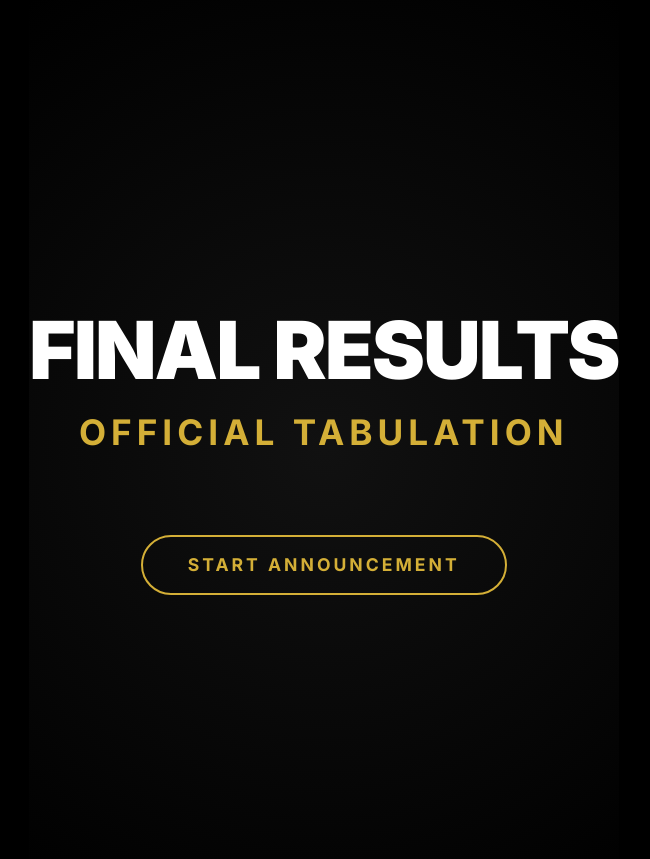
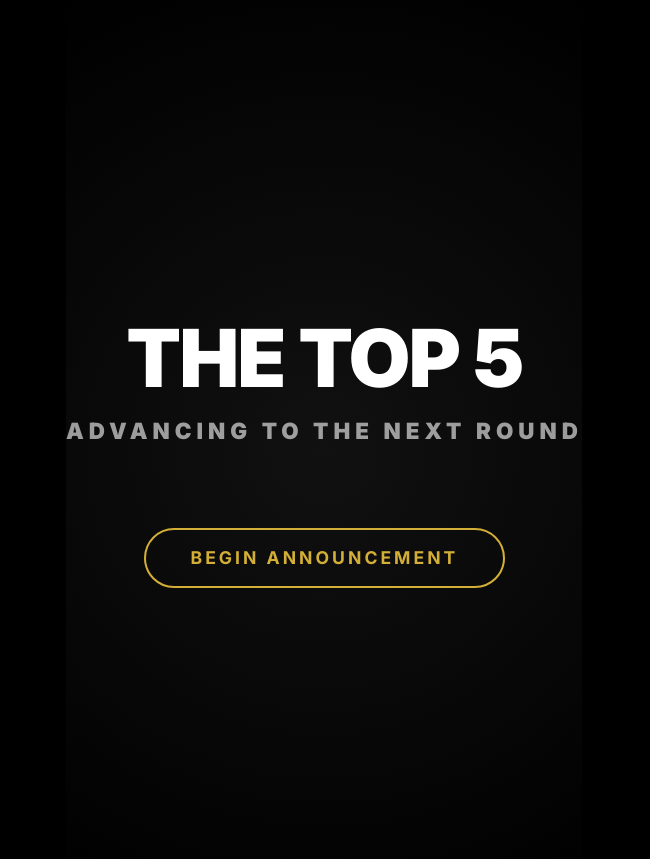
Before and after one commit to cciitmanager01/CCI-BC, a Flask app: template templates/winner_reveal.html in a window 1280 px wide. Shown: the part 41-900 px from the top of the page, without its empty margins (316-966 px from the left). Run offline with Flask 3, Linux system fonts and the light colour scheme; the template is opened without the code that fills it, so the values that code supplies are empty; some libraries are stand-ins or nearby versions.

Commit message:
Add files via upload

```diff
--- a/templates/winner_reveal.html
+++ b/templates/winner_reveal.html
@@ -3,13 +3,12 @@
 <style>
     /* 🚀 CINEMATIC STAGE SETTINGS */
     html, body {
-        background: #000 !important; /* Pure Black for Projectors */
+        background: #000 !important;
         overflow: hidden !important;
         height: 100vh !important;
         color: white;
     }
 
-    /* Hide standard layout headers/footers to focus on the stage */
     header, footer, .navbar { display: none !important; }
 
     .stage-container {
@@ -28,64 +27,74 @@
         max-width: 1200px;
     }
 
-    /* Animation when a step becomes active */
     .reveal-active {
         display: block;
         animation: cinematicZoom 1.2s cubic-bezier(0.16, 1, 0.3, 1) forwards;
     }
 
     @keyframes cinematicZoom {
-        0% { opacity: 0; transform: scale(0.7) translateY(50px); filter: blur(15px); }
+        0% { opacity: 0; transform: scale(0.75) translateY(30px); filter: blur(15px); }
         100% { opacity: 1; transform: scale(1) translateY(0); filter: blur(0); }
     }
 
     .rank-label {
-        font-size: 1.5rem;
+        font-size: 1.4rem;
         font-weight: 900;
-        color: #D4AF37; /* Pageant Gold */
+        color: #D4AF37; /* Gold */
         text-transform: uppercase;
-        letter-spacing: 10px;
+        letter-spacing: 12px;
         margin-bottom: 20px;
         display: block;
     }
 
     .winner-name {
-        font-size: clamp(3rem, 10vw, 7rem);
+        font-size: clamp(3.5rem, 10vw, 7.5rem);
         font-weight: 900;
         color: white;
         letter-spacing: -2px;
         line-height: 1;
-        margin-bottom: 10px;
-        text-shadow: 0 0 50px rgba(255,255,255,0.2);
+        text-shadow: 0 10px 30px rgba(0,0,0,0.5);
     }
 
     .winner-dept {
         font-size: 2.2rem;
-        color: rgba(255, 255, 255, 0.5);
+        color: rgba(255, 255, 255, 0.4);
         font-weight: 700;
         text-transform: uppercase;
         letter-spacing: 5px;
+        margin-top: 15px;
     }
 
-    /* 👑 GRAND WINNER SPECIAL STYLING */
-    .grand-title {
-        color: #D4AF37;
-        font-size: 8.5rem !important;
-        text-shadow: 0 0 40px rgba(212, 175, 55, 0.6);
+    /* SUMMARY GRID (For Step 6) */
+    .finalist-grid {
+        display: grid;
+        grid-template-columns: repeat(5, 1fr);
+        gap: 20px;
+        width: 90%;
+        margin-top: 40px;
     }
 
-    .glow-overlay {
-        position: absolute;
-        width: 100%;
-        height: 100%;
-        background: radial-gradient(circle, rgba(212,175,55,0.1) 0%, transparent 70%);
-        pointer-events: none;
-        animation: pulseGlow 4s infinite alternate;
+    .finalist-card {
+        background: rgba(255,255,255,0.05);
+        border: 1px solid rgba(212, 175, 55, 0.4);
+        padding: 30px 15px;
+        border-radius: 20px;
+        transition: all 0.5s;
     }
 
-    @keyframes pulseGlow {
-        from { opacity: 0.3; }
-        to { opacity: 0.8; }
+    .finalist-card h4 {
+        font-size: 1.4rem;
+        font-weight: 900;
+        margin: 0;
+        color: #D4AF37;
+        line-height: 1.2;
+    }
+    .finalist-card p {
+        font-size: 0.8rem;
+        margin-bottom: 10px;
+        opacity: 0.5;
+        text-transform: uppercase;
+        letter-spacing: 2px;
     }
 
     /* CONTROLS */
@@ -99,15 +108,15 @@
         border-radius: 50px;
         text-transform: uppercase;
         letter-spacing: 3px;
-        transition: all 0.4s cubic-bezier(0.175, 0.885, 0.32, 1.275);
+        transition: all 0.4s;
         margin-top: 60px;
+        cursor: pointer;
     }
 
     .btn-reveal:hover {
         background: #D4AF37;
         color: black;
-        transform: scale(1.1);
-        box-shadow: 0 0 30px rgba(212, 175, 55, 0.5);
+        box-shadow: 0 0 40px rgba(212, 175, 55, 0.4);
     }
 
     .exit-link {
@@ -119,46 +128,76 @@
         text-decoration: none;
         font-size: 0.8rem;
     }
-    .exit-link:hover { opacity: 1; color: red; }
 </style>
 
 <div class="stage-container">
-    <div class="glow-overlay" id="glow" style="display:none;"></div>
 
     <!-- START STATE -->
     <div id="step0" class="reveal-box reveal-active">
-        <h1 style="font-size: 5rem; font-weight: 900; letter-spacing: -2px;">FINAL RESULTS</h1>
-        <p class="winner-dept" style="color: #D4AF37;">Official Tabulation</p>
-        <button onclick="showStep(1)" class="btn-reveal">Start Announcement</button>
+        <h1 style="font-size: 5rem; font-weight: 900; letter-spacing: -2px;">THE TOP 5</h1>
+        <p class="rank-label" style="color: white; opacity: 0.6; letter-spacing: 5px;">Advancing to the Next Round</p>
+        <button onclick="showStep(5)" class="btn-reveal">Begin Announcement</button>
     </div>
 
-    <!-- 2ND RUNNER UP -->
-    <div id="step1" class="reveal-box">
-        <span class="rank-label">2nd Runner Up</span>
+    <!-- 5TH PLACE REVEAL -->
+    <div id="step5" class="reveal-box">
+        <span class="rank-label">Finalist #5</span>
+        <h2 class="winner-name">{{ winners[4].name if winners|length > 4 else "---" }}</h2>
+        <p class="winner-dept">{{ winners[4].dept if winners|length > 4 else "" }}</p>
+        <button onclick="showStep(4)" class="btn-reveal">Next Finalist</button>
+    </div>
+
+    <!-- 4TH PLACE REVEAL -->
+    <div id="step4" class="reveal-box">
+        <span class="rank-label">Finalist #4</span>
+        <h2 class="winner-name">{{ winners[3].name if winners|length > 3 else "---" }}</h2>
+        <p class="winner-dept">{{ winners[3].dept if winners|length > 3 else "" }}</p>
+        <button onclick="showStep(3)" class="btn-reveal">Next Finalist</button>
+    </div>
+
+    <!-- 3RD PLACE REVEAL -->
+    <div id="step3" class="reveal-box">
+        <span class="rank-label">Finalist #3</span>
         <h2 class="winner-name">{{ winners[2].name if winners|length > 2 else "---" }}</h2>
         <p class="winner-dept">{{ winners[2].dept if winners|length > 2 else "" }}</p>
-        <button onclick="showStep(2)" class="btn-reveal">Reveal 1st Runner Up</button>
+        <button onclick="showStep(2)" class="btn-reveal">Next Finalist</button>
     </div>
 
-    <!-- 1ST RUNNER UP -->
+    <!-- 2ND PLACE REVEAL -->
     <div id="step2" class="reveal-box">
-        <span class="rank-label">1st Runner Up</span>
+        <span class="rank-label">Finalist #2</span>
         <h2 class="winner-name">{{ winners[1].name if winners|length > 1 else "---" }}</h2>
         <p class="winner-dept">{{ winners[1].dept if winners|length > 1 else "" }}</p>
-        <button onclick="showStep(3)" class="btn-reveal">Reveal Grand Winner</button>
+        <button onclick="showStep(1)" class="btn-reveal">Final Qualifier</button>
     </div>
 
-    <!-- GRAND WINNER -->
-    <div id="step3" class="reveal-box">
-        <div style="font-size: 6rem; margin-bottom: 10px;">👑</div>
-        <span class="rank-label" style="font-size: 2rem;">Binibining Coolaire 2026</span>
-        <h1 class="winner-name grand-title">{{ winners[0].name if winners|length > 0 else "---" }}</h1>
-        <p class="winner-dept" style="color: white; opacity: 1;">{{ winners[0].dept if winners|length > 0 else "" }}</p>
+    <!-- 1ST PLACE REVEAL -->
+    <div id="step1" class="reveal-box">
+        <span class="rank-label" style="color: white;">Highest Score Qualifier</span>
+        <h2 class="winner-name" style="color: #D4AF37;">{{ winners[0].name if winners|length > 0 else "---" }}</h2>
+        <p class="winner-dept">{{ winners[0].dept if winners|length > 0 else "" }}</p>
+        <button onclick="showStep(6)" class="btn-reveal">Show All Finalists</button>
+    </div>
 
-        <div class="mt-5">
-            <a href="/hr-results" class="btn btn-outline-light rounded-pill px-4 opacity-25">Close Stage</a>
+    <!-- STEP 6: ALL TOP 5 SUMMARY -->
+    <div id="step6" class="reveal-box">
+        <h1 style="font-weight: 900; letter-spacing: -2px; font-size: 3.5rem;">OUR TOP 5 FINALISTS</h1>
+        <p class="rank-label" style="font-size: 1rem;">Advancing to Round 2</p>
+
+        <div class="finalist-grid">
+            {% for i in range(5) %}
+            <div class="finalist-card">
+                <p>QUALIFIER</p>
+                <h4>{{ winners[i].name if winners|length > i else "---" }}</h4>
+            </div>
+            {% endfor %}
+        </div>
+
+        <div class="mt-5 pt-4">
+            <a href="/hr-results" class="btn btn-outline-light rounded-pill opacity-25">Exit to Dashboard</a>
         </div>
     </div>
+
 </div>
 
 <a href="/hr-results" class="exit-link">EXIT STAGE</a>
@@ -171,22 +210,17 @@
             el.style.display = 'none';
         });
 
-        // Show the current step
-        const currentStep = document.getElementById('step' + s);
-        currentStep.style.display = 'block';
+        // Show target step
+        const target = document.getElementById('step' + s);
+        target.style.display = 'block';
 
-        // Trigger the animation
+        // Trigger animation
         setTimeout(() => {
-            currentStep.classList.add('reveal-active');
-        }, 10);
+            target.classList.add('reveal-active');
+        }, 20);
 
-        // Turn on the golden glow background when Grand Winner is revealed
-        if (s === 3) {
-            document.getElementById('glow').style.display = 'block';
-        }
-
-        // Fullscreen the stage on the first button click for a better look
-        if (s === 1) {
+        // Auto-Fullscreen on first click
+        if (s === 5) {
             const elem = document.documentElement;
             if (elem.requestFullscreen) { elem.requestFullscreen(); }
         }
```
